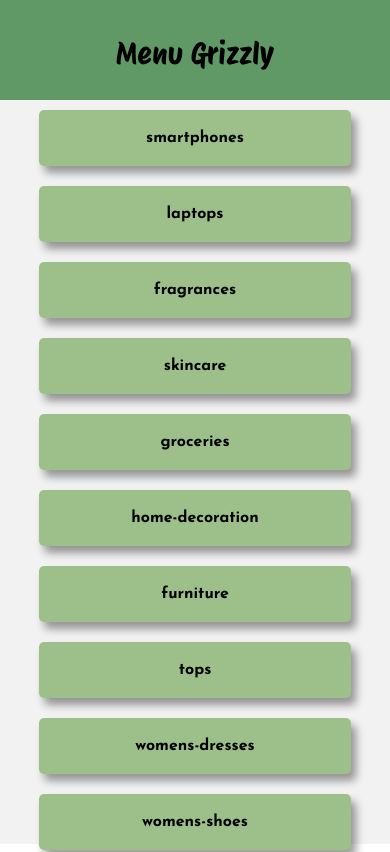
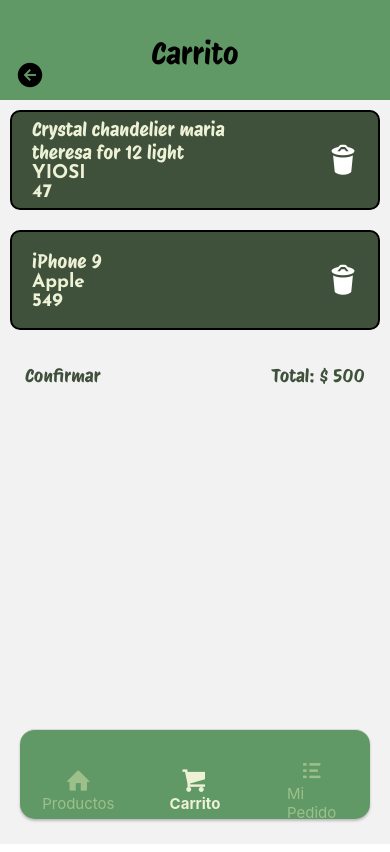
Before and after one commit to dmbruno/ReactNative-DiegoBruno, a React Native app: screen /CartStack in a window 390 px wide. Shown: the top 852 px of the page. Built offline with nearby package versions, Linux system fonts and the light colour scheme.

Commit message:
se agrego tab navigation

```diff
--- a/package.json
+++ b/package.json
@@ -9,6 +9,7 @@
     "web": "expo start --web"
   },
   "dependencies": {
+    "@react-navigation/bottom-tabs": "^6.5.12",
     "@react-navigation/native": "^6.1.10",
     "@react-navigation/native-stack": "^6.9.18",
     "expo": "~50.0.6",
@@ -16,8 +17,8 @@
     "expo-status-bar": "~1.11.1",
     "react": "18.2.0",
     "react-native": "0.73.4",
-    "react-native-screens": "~3.29.0",
-    "react-native-safe-area-context": "4.8.2"
+    "react-native-safe-area-context": "4.8.2",
+    "react-native-screens": "~3.29.0"
   },
   "devDependencies": {
     "@babel/core": "^7.20.0"
--- /dev/null
+++ b/src/Components/CartItem.js
@@ -0,0 +1,53 @@
+import { StyleSheet, Text, View } from 'react-native'
+import {Entypo} from "@expo/vector-icons"
+import colors from "../utils/Global/Colors"
+import Fonts from '../utils/Global/fonts'
+
+
+const CartItem = ({item}) => {
+    return (
+        <View style={styles.card}>
+            <View style={styles.container}>
+                <Text style={styles.text}>{item.title}</Text>
+                <Text style={styles.text1}>{item.brand}</Text>
+                <Text style={styles.text2}>{item.price}</Text>
+            </View>
+            <Entypo name="trash" size={30} color="white"/>
+        </View>
+    )
+}
+
+export default CartItem
+
+const styles = StyleSheet.create({
+    card:{
+        backgroundColor: colors.green3,
+        padding:20,
+        margin:10,
+        borderWidth:2,
+        borderRadius:10,
+        flexDirection:"row",
+        justifyContent:"space-between",
+        height:100,
+        alignItems:"center"
+    },
+    container:{
+        width:"70%"
+    },
+    text:{
+        color: colors.lightGray,
+        fontSize:19,
+        fontFamily: Fonts.ProtestRiotRegular
+    },
+    text1:{
+        color: colors.lightGray,
+        fontSize:19,
+        fontFamily: Fonts.JosefinSansBold
+    },
+    text2:{
+        color: colors.lightGray,
+        fontSize:19,
+        fontFamily: Fonts.JosefinSansBold
+    }
+
+})
--- /dev/null
+++ b/src/Components/Navigator/CartStack.js
@@ -0,0 +1,25 @@
+
+import { createNativeStackNavigator } from '@react-navigation/native-stack'
+import Header from '../../Components/Header'
+import Cart from '../../Screens/Cart'
+
+const Stack = createNativeStackNavigator()
+
+const CartStack = () => {
+    return (
+        <Stack.Navigator
+            initialRouteName='Cart'
+            screenOptions={({ navigation }) => {
+                return {
+                    header: () => {
+                        return <Header title="Carrito" navigation={navigation} />
+                    }
+                }
+            }}
+        >
+            <Stack.Screen name="Cart" component={Cart} />
+        </Stack.Navigator>
+    )
+}
+
+export default CartStack
--- a/src/Components/Navigator/MainNavigator.js
+++ b/src/Components/Navigator/MainNavigator.js
@@ -1,41 +1,73 @@
-import ProductsByCategory from "../../Screens/ProductsByCategory"
-import ProductDetail from "../../Screens/ProductDetail"
-import Header from '../../Components/Header'
 import { NavigationContainer } from "@react-navigation/native"
-import { createNativeStackNavigator } from '@react-navigation/native-stack'
-import Home from '../../Screens/Home';
+import ShopStack from "../Navigator/ShopStack"
+import { createBottomTabNavigator } from '@react-navigation/bottom-tabs';
+import CartStack from "./CartStack";
+import OrderStack from "./OrderStack";
+import { StyleSheet, View, Text } from "react-native";
+import colors, { Colors } from "../../utils/Global/Colors"
+import TabBarIcon from "../TabBarIcon";
 
-
-const Stack = createNativeStackNavigator()
+const Tab = createBottomTabNavigator();
 
 const MainNavigator = () => {
 
-
     return (
-        <>
-            <NavigationContainer>
-                <Stack.Navigator
-                    initialRouteName='Home'
-                    screenOptions={({ route, navigation }) => {
-                        return {
-                            header: () => {
-                                return <Header
-
-                                    navigation={navigation}
-                                    title={route.name === "Home" ? "Menu Grizzly" :
-                                        route.name === "ProductsByCategory" ? route.params.categorySelected :
-                                            "Detalle De Producto"} />
-                            }
-                        }
+        <NavigationContainer>
+            <Tab.Navigator
+                initialRouteName="ShopStack"
+                screenOptions={{
+                    headerShown: false,
+                    tabBarShowLabel:false,
+                    tabBarHideOnKeyboard:true,
+                    tabBarStyle: styles.tabBar,
+                }}
+            >
+                <Tab.Screen
+                    name="ShopStack"
+                    component={ShopStack}
+                    options={{
+                        tabBarIcon: ({focused}) => <TabBarIcon title="Productos" nameIcon="home" focused={focused} />
                     }}
-                >
-                    <Stack.Screen name="Home" component={Home} />
-                    <Stack.Screen name="ProductsByCategory" component={ProductsByCategory} />
-                    <Stack.Screen name="ProductDetail" component={ProductDetail} />
-                </Stack.Navigator>
-            </NavigationContainer>
-        </>
+                />
+                <Tab.Screen
+                    name="CartStack"
+                    component={CartStack}
+                    options={{
+                        tabBarIcon: ({focused}) => <TabBarIcon title="Carrito" nameIcon="shopping-cart" focused={focused} />
+                    }}
+                />
+                <Tab.Screen
+                    name="OrderStack"
+                    component={OrderStack}
+                    options={{
+                        tabBarIcon: ({focused}) => <TabBarIcon title="Mi Pedido" nameIcon="list" focused={focused} />
+                    }}
+                />
+            </Tab.Navigator>
+        </NavigationContainer>
     )
 }
 
 export default MainNavigator
+
+const styles = StyleSheet.create({
+    tabBar: {
+        backgroundColor: colors.green2,
+        position: "absolute",
+        height: 90,
+        bottom: 25,
+        left: 20,
+        right: 20,
+        elevation: 4,
+        borderRadius: 15,
+        shadowColor: "#000",
+        shadowOffset: {
+            width: 0,
+            height: 2,
+        },
+        shadowOpacity: 0.23,
+        shadowRadius: 2.62,
+
+
+    }
+})
--- /dev/null
+++ b/src/Components/Navigator/OrderStack.js
@@ -0,0 +1,26 @@
+
+import { createNativeStackNavigator } from '@react-navigation/native-stack'
+import Orders from '../../Screens/Orders'
+import Header from "../../Components/Header"
+
+const Stack = createNativeStackNavigator()
+
+const OrderStack = () => {
+    return (
+        <Stack.Navigator
+            initialRouteName='Orders'
+            screenOptions={({ navigation }) => {
+                return {
+                    header: () => {
+                        return <Header title="Ordenes" navigation={navigation} />
+                    }
+                }
+            }}
+        >
+            <Stack.Screen name="Orders" component={Orders} />
+        </Stack.Navigator>
+
+    )
+}
+
+export default OrderStack
--- /dev/null
+++ b/src/Components/Navigator/ShopStack.js
@@ -0,0 +1,33 @@
+import Home from '../../Screens/Home';
+import ProductsByCategory from "../../Screens/ProductsByCategory"
+import ProductDetail from "../../Screens/ProductDetail"
+import Header from '../../Components/Header'
+import { createNativeStackNavigator } from '@react-navigation/native-stack'
+
+const Stack = createNativeStackNavigator()
+
+const ShopStack = () => {
+    return (
+        <Stack.Navigator
+            initialRouteName='Home'
+            screenOptions={({ route, navigation }) => {
+                return {
+                    header: () => {
+                        return <Header
+
+                            navigation={navigation}
+                            title={route.name === "Home" ? "Menu Grizzly" :
+                                route.name === "ProductsByCategory" ? route.params.categorySelected :
+                                    "Detalle De Producto"} />
+                    }
+                }
+            }}
+        >
+            <Stack.Screen name="Home" component={Home} />
+            <Stack.Screen name="ProductsByCategory" component={ProductsByCategory} />
+            <Stack.Screen name="ProductDetail" component={ProductDetail} />
+        </Stack.Navigator>
+    )
+}
+
+export default ShopStack
--- /dev/null
+++ b/src/Components/TabBarIcon.js
@@ -0,0 +1,29 @@
+import { StyleSheet, Text, View } from 'react-native'
+import {Entypo} from "@expo/vector-icons"
+import colors from '../utils/Global/Colors'
+
+const TabBarIcon = ({title, nameIcon, focused}) => {
+    return (
+        <View style={styles.container}>
+            <Entypo name={nameIcon} size={25} color={focused ? colors.lightGray : colors.green1}/>
+            <Text style={[styles.text,focused && styles.textFocused]}>{title}</Text>
+        </View>
+    )
+}
+
+export default TabBarIcon
+
+const styles = StyleSheet.create({
+    container:{
+        alignItems:"center",
+        top:15
+    },
+    text:{
+        color:colors.green1,
+        fontSize:15
+    },
+    textFocused:{
+        color:colors.lightGray,
+        fontWeight:"bold"
+    }
+})
--- /dev/null
+++ b/src/Screens/Cart.js
@@ -0,0 +1,46 @@
+import { FlatList, Pressable, StyleSheet, Text, View } from 'react-native'
+import cart from "../utils/data/cart.json"
+import Fonts from '../utils/Global/fonts'
+import colors from '../utils/Global/Colors'
+import CartItem from '../Components/CartItem'
+
+const Cart = () => {
+    return (
+        <View styles={styles.container}>
+            <FlatList
+                data={cart.item}
+                keyExtractor={(item) => item.id}
+                renderItem={({item}) => <CartItem item={item}/>}
+            />
+            <View style={styles.confirmContainer}>
+                <Pressable>
+                    <Text style={styles.confirmText}>Confirmar</Text>
+                </Pressable>
+                <Text style={styles.confirmText}>Total: $ {cart.total}</Text>
+            </View>
+
+        </View>
+    )
+}
+
+export default Cart
+
+const styles = StyleSheet.create({
+    container: {
+        flex:1,
+        justifyContent:"space-between",
+
+    },
+    confirmContainer:{
+        flexDirection:"row",
+        backgroundColor:"gay",
+        padding:25,
+        justifyContent:"space-between"
+    },
+    confirmText:{
+        fontFamily: Fonts.ProtestRiotRegular,
+        fontSize:18,
+        color:colors.green3
+    }
+
+})
--- /dev/null
+++ b/src/Screens/Orders.js
@@ -0,0 +1,14 @@
+import { StyleSheet, Text, View } from 'react-native'
+
+
+const Orders = () => {
+    return (
+        <View>
+            <Text>Pagina en construccion</Text>
+        </View>
+    )
+}
+
+export default Orders
+
+const styles = StyleSheet.create({})
--- /dev/null
+++ b/src/utils/data/cart.json
@@ -0,0 +1,44 @@
+{
+    "total": 500,
+    "item":[
+        {
+            "id": 0,
+            "quantity": 2,
+            "title": "Crystal chandelier maria theresa for 12 light",
+            "description": "Crystal chandelier maria theresa for 12 light",
+            "price": 47,
+            "discountPercentage": 16,
+            "rating": 4.74,
+            "stock": 133,
+            "brand": "YIOSI",
+            "category": "lighting",
+            "thumbnail": "https://i.dummyjson.com/data/products/100/thumbnail.jpg",
+            "images": [
+                "https://i.dummyjson.com/data/products/100/1.jpg",
+                "https://i.dummyjson.com/data/products/100/2.jpg",
+                "https://i.dummyjson.com/data/products/100/3.jpg",
+                "https://i.dummyjson.com/data/products/100/thumbnail.jpg"
+            ]
+        },
+    {
+        "id": 1,
+        "quantity": 2,
+        "title": "iPhone 9",
+        "description": "An apple mobile which is nothing like apple",
+        "price": 549,
+        "discountPercentage": 12.96,
+        "rating": 4.69,
+        "stock": 94,
+        "brand": "Apple",
+        "category": "smartphones",
+        "thumbnail": "https://i.dummyjson.com/data/products/1/thumbnail.jpg",
+        "images": [
+            "https://i.dummyjson.com/data/products/1/1.jpg",
+            "https://i.dummyjson.com/data/products/1/2.jpg",
+            "https://i.dummyjson.com/data/products/1/3.jpg",
+            "https://i.dummyjson.com/data/products/1/4.jpg",
+            "https://i.dummyjson.com/data/products/1/thumbnail.jpg"
+        ]
+    }
+    ]
+}
```
Also changed, not shown: 1 other file (tests, documents, lock files or other folders).
